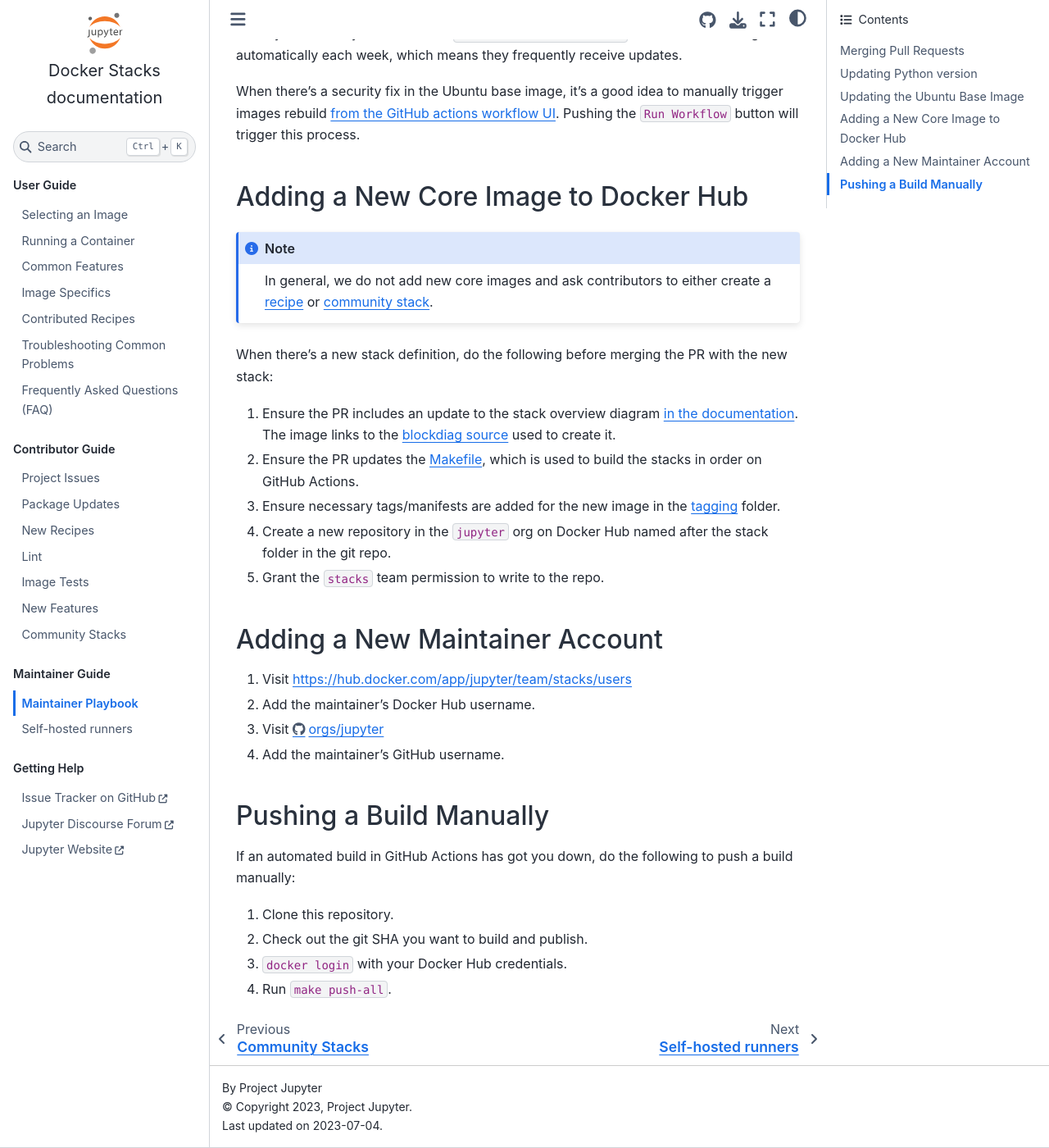
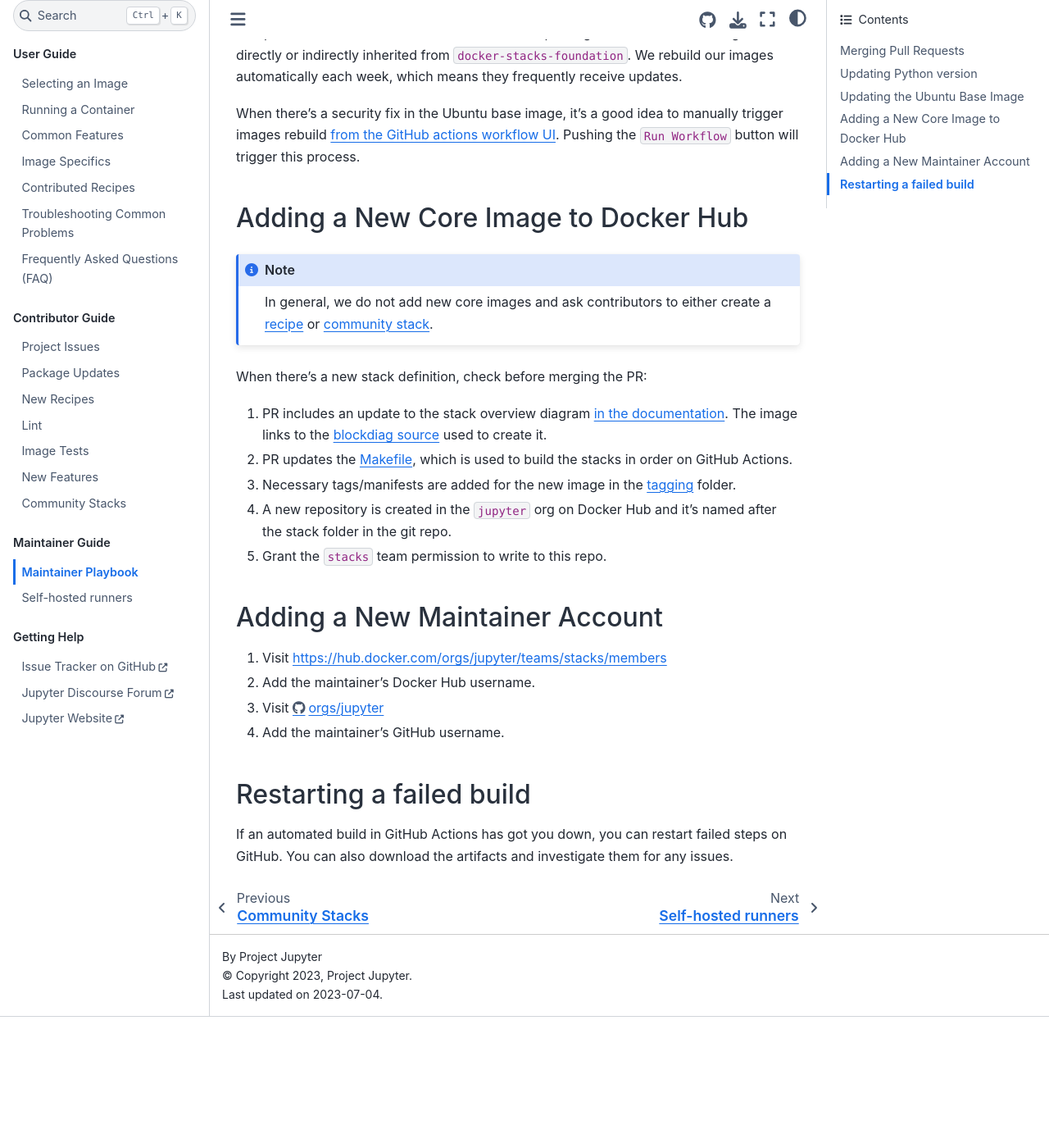
Before and after one commit to jupyter/docker-stacks, a Sphinx documentation site: the page built from docs/maintaining/tasks.md, in a window 1280 px wide and 1400 px high, scrolled down 963 px. Shown: the whole window at 82% size. Built offline with Sphinx 7.4.7 and the Sphinx Book theme 1.1.4, drawn with Linux system fonts in a browser that asks for light colours; after the commit the page ends 2203 px from its top, so only the background shows below that; some of the changed text lies outside the part shown.

Commit message:
Update maintaining recipes

````diff
--- a/docs/maintaining/tasks.md
+++ b/docs/maintaining/tasks.md
@@ -10,7 +10,8 @@
 
    ```{note}
    GitHub Actions are pretty reliable, so please investigate if some error occurs.
-   Building Docker images in PRs is the same after merging to the main branch, except there is an additional `push` step.
+   Building Docker images in PRs is the same as building them in default branch,
+   except single-platform images are pushed to Docker Hub and then tags are merged for `x86_64` and `aarch64`.
    ```
 
 4. Avoid merging another PR to the main branch until all pending builds are complete.
@@ -40,29 +41,25 @@
 In general, we do not add new core images and ask contributors to either create a [recipe](../using/recipes.md) or [community stack](../contributing/stacks.md).
 ```
 
-When there's a new stack definition, do the following before merging the PR with the new stack:
+When there's a new stack definition, check before merging the PR:
 
-1. Ensure the PR includes an update to the stack overview diagram
+1. PR includes an update to the stack overview diagram
    [in the documentation](https://github.com/jupyter/docker-stacks/blob/main/docs/using/selecting.md#image-relationships).
    The image links to the [blockdiag source](http://interactive.blockdiag.com/) used to create it.
-2. Ensure the PR updates the [Makefile](https://github.com/jupyter/docker-stacks/blob/main/Makefile), which is used to build the stacks in order on GitHub Actions.
-3. Ensure necessary tags/manifests are added for the new image in the [tagging](https://github.com/jupyter/docker-stacks/tree/main/tagging) folder.
-4. Create a new repository in the `jupyter` org on Docker Hub named after the stack folder in the
-   git repo.
-5. Grant the `stacks` team permission to write to the repo.
+2. PR updates the [Makefile](https://github.com/jupyter/docker-stacks/blob/main/Makefile), which is used to build the stacks in order on GitHub Actions.
+3. Necessary tags/manifests are added for the new image in the [tagging](https://github.com/jupyter/docker-stacks/tree/main/tagging) folder.
+4. A new repository is created in the `jupyter` org on Docker Hub
+   and it's named after the stack folder in the git repo.
+5. Grant the `stacks` team permission to write to this repo.
 
 ## Adding a New Maintainer Account
 
-1. Visit <https://hub.docker.com/app/jupyter/team/stacks/users>
+1. Visit <https://hub.docker.com/orgs/jupyter/teams/stacks/members>
 2. Add the maintainer's Docker Hub username.
 3. Visit <https://github.com/orgs/jupyter/teams/docker-image-maintainers/members>
 4. Add the maintainer's GitHub username.
 
-## Pushing a Build Manually
+## Restarting a failed build
 
-If an automated build in GitHub Actions has got you down, do the following to push a build manually:
-
-1. Clone this repository.
-2. Check out the git SHA you want to build and publish.
-3. `docker login` with your Docker Hub credentials.
-4. Run `make push-all`.
+If an automated build in GitHub Actions has got you down, you can restart failed steps on GitHub.
+You can also download the artifacts and investigate them for any issues.
````
